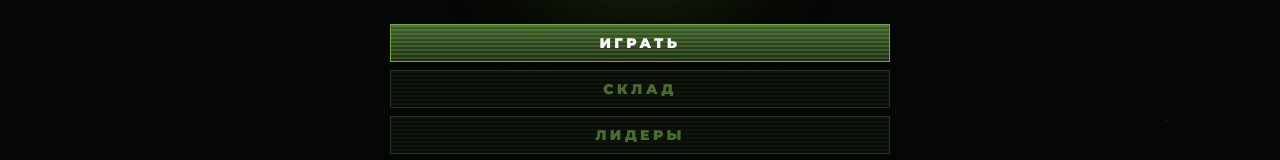
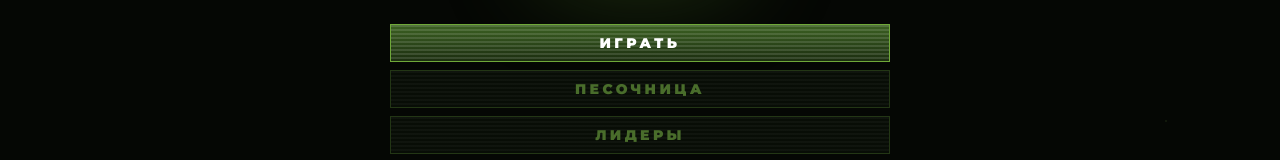
Before and after one commit to JDonn319/ZomboHell, a React (Vite) app: page / in a window 1280 px wide. Shown: the part 400-560 px from the top of the page. Built offline with nearby package versions, Linux system fonts and the light colour scheme.

Commit message:
Update MainMenuScreen.tsx

```diff
--- a/src/screens/MainMenuScreen.tsx
+++ b/src/screens/MainMenuScreen.tsx
@@ -1,9 +1,14 @@
 import React, { useState } from 'react';
 import { Volume2, VolumeX, Globe } from 'lucide-react';
 
-export const MainMenuScreen: React.FC = () => {
+interface MainMenuScreenProps {
+  onPlay: () => void;
+  onOpenSandbox: () => void;
+}
+
+export const MainMenuScreen: React.FC<MainMenuScreenProps> = ({ onPlay, onOpenSandbox }) => {
   const [isMuted, setIsMuted] = useState(false);
-  const [activeButton, setActiveButton] = useState<'play' | 'hangar' | 'leaders'>('play');
+  const [activeButton, setActiveButton] = useState<'play' | 'sandbox' | 'leaders'>('play');
 
   const containerStyle: React.CSSProperties = {
     position: 'fixed',
@@ -165,21 +170,27 @@ export const MainMenuScreen: React.FC = () => {
 
       <div style={logoSectionStyle}>
         <div style={ambientGlowStyle} />
-        <img src="/gamelogo.png" alt="7Days-ZDays Logo" style={logoStyle} />
+        <img src="/gamelogo.png" alt="ZomboHell Logo" style={logoStyle} />
       </div>
 
       <div style={buttonListStyle}>
         <div
           style={activeButton === 'play' ? activeButtonStyle : inactiveButtonStyle}
-          onClick={() => setActiveButton('play')}
+          onClick={() => {
+            setActiveButton('play');
+            onPlay();
+          }}
         >
           ИГРАТЬ
         </div>
         <div
-          style={activeButton === 'hangar' ? activeButtonStyle : inactiveButtonStyle}
-          onClick={() => setActiveButton('hangar')}
+          style={activeButton === 'sandbox' ? activeButtonStyle : inactiveButtonStyle}
+          onClick={() => {
+            setActiveButton('sandbox');
+            onOpenSandbox();
+          }}
         >
-          СКЛАД
+          ПЕСОЧНИЦА
         </div>
         <div
           style={activeButton === 'leaders' ? activeButtonStyle : inactiveButtonStyle}
```
